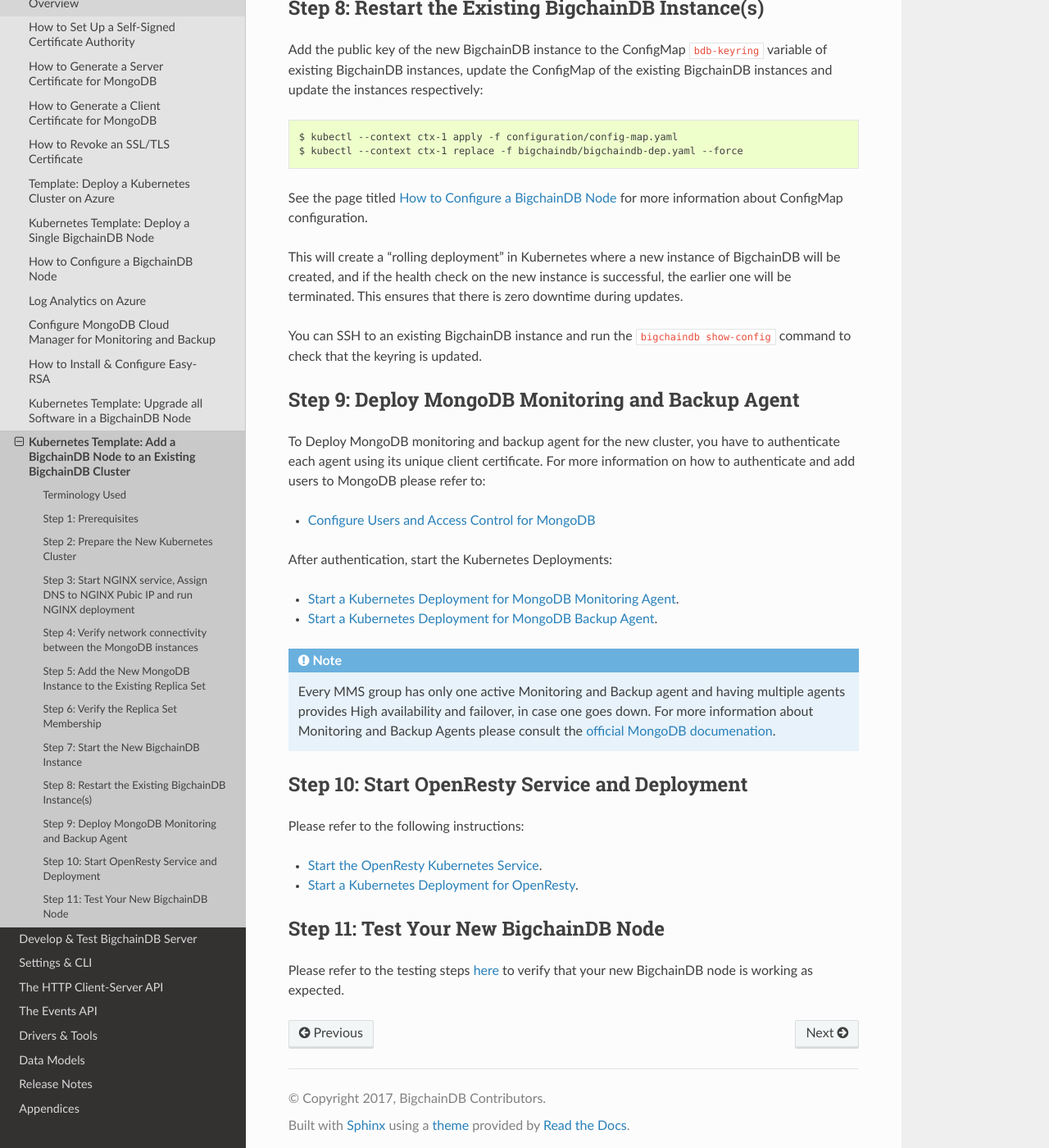
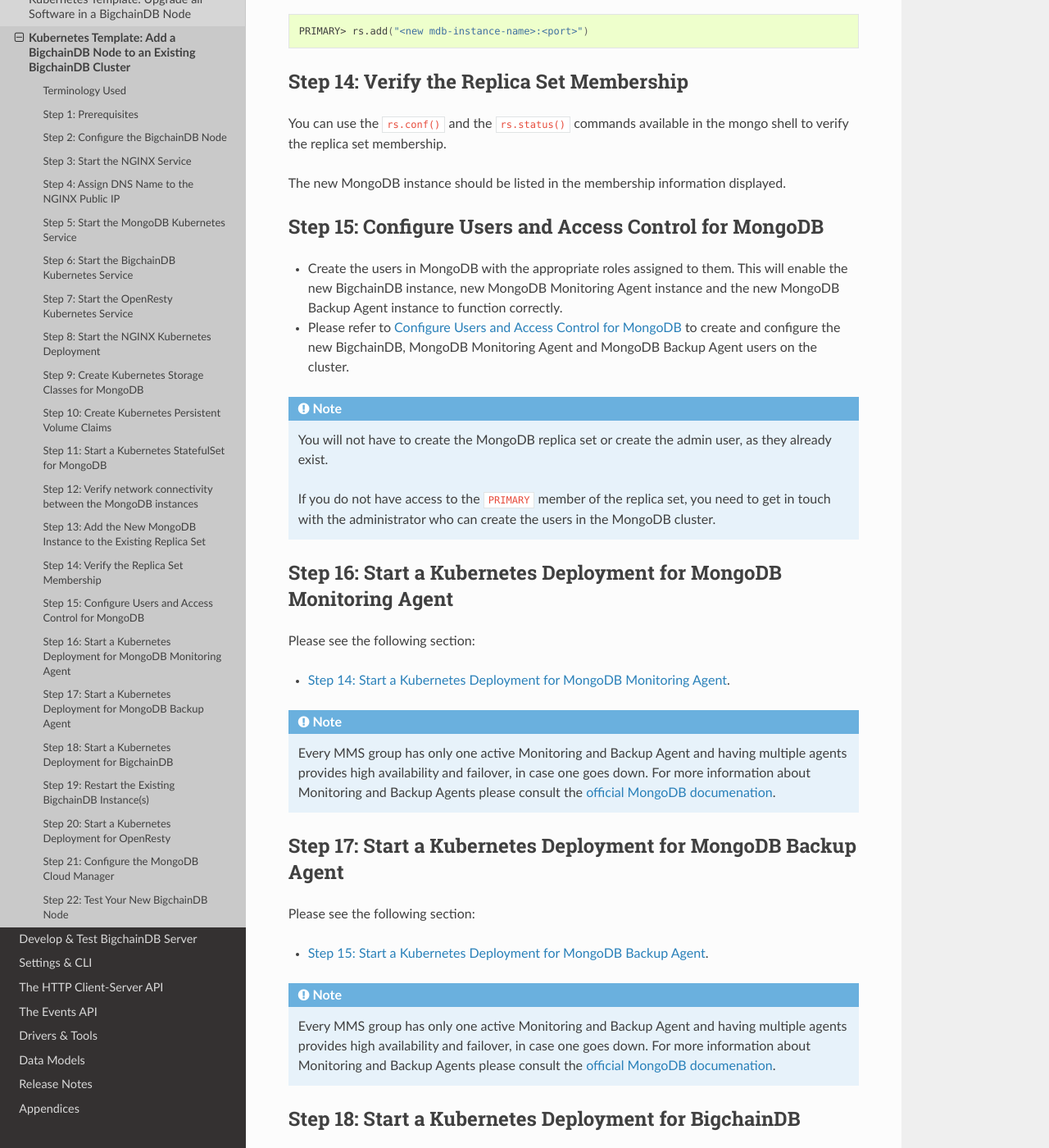
Before and after one commit to bigchaindb/bigchaindb, a Sphinx documentation site: the page built from docs/server/source/production-deployment-template/add-node-on-kubernetes.rst, in a window 1280 px wide and 1400 px high, scrolled down 4497 px. Shown: the whole window at 82% size. Built offline with Sphinx 7.4.7 and the Read the Docs theme 2.0.0, drawn with Linux system fonts in a browser that asks for light colours; pages that are not in the unit, such as notebooks, are missing from menus; some of the changed text lies outside the part shown.

Commit message:
Changes to multi-node deployment

```diff
--- a/docs/server/source/production-deployment-template/add-node-on-kubernetes.rst
+++ b/docs/server/source/production-deployment-template/add-node-on-kubernetes.rst
@@ -47,21 +47,17 @@
 Step 1: Prerequisites
 ---------------------
 
-* A public/private key pair for the new BigchainDB instance.
+* :ref:`List of all the things to be done by each node operator <Things Each Node Operator Must Do>`.
 
 * The public key should be shared offline with the other existing BigchainDB
   nodes in the existing BigchainDB cluster.
 
 * You will need the public keys of all the existing BigchainDB nodes.
 
-* Client Certificate for the new BigchainDB Server to identify itself to the cluster.
-
 * A new Kubernetes cluster setup with kubectl configured to access it.
 
 * Some familiarity with deploying a BigchainDB node on Kubernetes.
   See our :doc:`other docs about that <node-on-kubernetes>`.
-
-* You will need a client certificate for each MongoDB monitoring and backup agent.
 
 Note: If you are managing multiple Kubernetes clusters, from your local
 system, you can run ``kubectl config view`` to list all the contexts that
@@ -77,33 +73,86 @@
    $ kubectl --context ctx-2 proxy --port 8002
 
 
-Step 2: Prepare the New Kubernetes Cluster
-------------------------------------------
+Step 2: Configure the BigchainDB Node
+-------------------------------------
 
-Follow the steps in the sections to set up Storage Classes and Persistent Volume
-Claims, and to run MongoDB in the new cluster:
-
-1. :ref:`Add Storage Classes <Step 10: Create Kubernetes Storage Classes for MongoDB>`.
-2. :ref:`Add Persistent Volume Claims <Step 11: Create Kubernetes Persistent Volume Claims>`.
-3. :ref:`Create the Config Map <Step 3: Configure Your BigchainDB Node>`.
-4. :ref:`Prepare the Kubernetes Secrets <Step 3: Configure Your BigchainDB Node>`, as per your
-   requirement i.e. if you do not want a certain functionality, just remove it from the
-   ``configuration/secret.yaml``.
-5. :ref:`Run MongoDB instance <Step 12: Start a Kubernetes StatefulSet for MongoDB>`.
+See the section on how to :ref:`configure your BigchainDB node <How to Configure a BigchainDB Node>`.
 
 
-Step 3: Start NGINX service, Assign DNS to NGINX Pubic IP and run NGINX deployment
-----------------------------------------------------------------------------------
+Step 3:  Start the NGINX Service
+--------------------------------
 
-Please see the following pages:
+Please see the following section:
 
 * :ref:`Start NGINX service <Step 4: Start the NGINX Service>`.
+
+
+Step 4: Assign DNS Name to the NGINX Public IP
+----------------------------------------------
+
+Please see the following section:
+
 * :ref:`Assign DNS to NGINX Public IP <Step 5: Assign DNS Name to the NGINX Public IP>`.
+
+
+Step 5: Start the MongoDB Kubernetes Service
+--------------------------------------------
+
+Please see the following section:
+
+* :ref:`Start the MongoDB Kubernetes Service <Step 6: Start the MongoDB Kubernetes Service>`.
+
+
+Step 6: Start the BigchainDB Kubernetes Service
+-----------------------------------------------
+
+Please see the following section:
+
+* :ref:`Start the BigchainDB Kubernetes Service <Step 7: Start the BigchainDB Kubernetes Service>`.
+
+
+Step 7: Start the OpenResty Kubernetes Service
+----------------------------------------------
+
+Please see the following section:
+
+* :ref:`Start the OpenResty Kubernetes Service <Step 8: Start the OpenResty Kubernetes Service>`.
+
+
+Step 8: Start the NGINX Kubernetes Deployment
+---------------------------------------------
+
+Please see the following section:
+
 * :ref:`Run NGINX deployment <Step 9: Start the NGINX Kubernetes Deployment>`.
 
 
-Step 4: Verify network connectivity between the MongoDB instances
------------------------------------------------------------------
+Step 9: Create Kubernetes Storage Classes for MongoDB
+-----------------------------------------------------
+
+Please see the following section:
+
+* :ref:`Step 10: Create Kubernetes Storage Classes for MongoDB`.
+
+
+Step 10: Create Kubernetes Persistent Volume Claims
+---------------------------------------------------
+
+Please see the following section:
+
+* :ref:`Step 11: Create Kubernetes Persistent Volume Claims`.
+
+
+Step 11: Start a Kubernetes StatefulSet for MongoDB
+---------------------------------------------------
+
+Please see the following section:
+
+* :ref:`Step 12: Start a Kubernetes StatefulSet for MongoDB`.
+
+
+Step 12: Verify network connectivity between the MongoDB instances
+------------------------------------------------------------------
 
 Make sure your MongoDB instances can access each other over the network. *If* you are deploying
 the new MongoDB node in a different cluster or geographical location using Azure Kubernetes Container
@@ -115,14 +164,18 @@
 replica set. Unless you already have explicitly set up networking for ``mdb-instance-0`` to communicate with ``mdb-instance-1`` and
 vice versa, we will have to add a Kubernetes Service in each cluster to accomplish this goal in order to set up a
 MongoDB replica set.
+It is similar to ensuring that there is a ``CNAME`` record in the DNS
+infrastructure to resolve ``mdb-instance-X`` to the host where it is actually available.
+We can do this in Kubernetes using a Kubernetes Service of ``type``
+``ExternalName``.
 
 * This configuration is located in the file ``mongodb/mongo-ext-conn-svc.yaml``.
 
 * Set the name of the ``metadata.name`` to the host name of the MongoDB instance you are trying to connect to.
-  For instance if you are configuring this service on cluster with `mdb-instance-0` then the ``metadata.name`` will
+  For instance if you are configuring this service on cluster with ``mdb-instance-0`` then the ``metadata.name`` will
   be ``mdb-instance-1`` and vice versa.
 
-* Set ``spec.ports.port[0]`` to the ``mongodb-backend-port`` from the ConfigMap.
+* Set ``spec.ports.port[0]`` to the ``mongodb-backend-port`` from the ConfigMap for the other cluster.
 
 * Set ``spec.externalName`` to the FQDN mapped to NGINX Public IP of the cluster you are trying to connect to.
   For more information about the FQDN please refer to: :ref:`Assign DNS Name to the NGINX Public
@@ -132,9 +185,14 @@
    This operation needs to be replicated ``n-1`` times per node for a ``n`` node cluster, with the respective FQDNs
    we need to communicate with.
 
+   If you are not the system administrator of the cluster, you have to get in
+   touch with the system administrator/s of the other ``n-1`` clusters and
+   share with them your instance name (``mdb-instance-name`` in the ConfigMap)
+   and the FQDN for your node (``cluster-fqdn`` in the ConfigMap).
 
-Step 5: Add the New MongoDB Instance to the Existing Replica Set
-----------------------------------------------------------------
+
+Step 13: Add the New MongoDB Instance to the Existing Replica Set
+-----------------------------------------------------------------
 
 Note that by ``replica set``, we are referring to the MongoDB replica set,
 not a Kubernetes' ``ReplicaSet``.
@@ -167,11 +225,11 @@
 
 .. code:: bash
 
-   PRIMARY> rs.add("<fqdn>:<port>")
+   PRIMARY> rs.add("<new mdb-instance-name>:<port>")
 
 
-Step 6: Verify the Replica Set Membership
------------------------------------------
+Step 14: Verify the Replica Set Membership
+------------------------------------------
 
 You can use the ``rs.conf()`` and the ``rs.status()`` commands available in the
 mongo shell to verify the replica set membership.
@@ -180,15 +238,60 @@
 displayed.
 
 
-Step 7: Start the New BigchainDB Instance
------------------------------------------
+Step 15: Configure Users and Access Control for MongoDB
+-------------------------------------------------------
 
-Get the file ``bigchaindb-dep.yaml`` from GitHub using:
+* Create the users in MongoDB with the appropriate roles assigned to them. This
+  will enable the new BigchainDB instance, new MongoDB Monitoring Agent
+  instance and the new MongoDB Backup Agent instance to function correctly.
 
-.. code:: bash
+* Please refer to
+  :ref:`Configure Users and Access Control for MongoDB <Step 13: Configure
+  Users and Access Control for MongoDB>` to create and configure the new
+  BigchainDB, MongoDB Monitoring Agent and MongoDB Backup Agent users on the
+  cluster.
 
-   $ wget https://raw.githubusercontent.com/bigchaindb/bigchaindb/master/k8s/bigchaindb/bigchaindb-dep.yaml
+.. note::
+   You will not have to create the MongoDB replica set or create the admin user, as they already exist.
 
+   If you do not have access to the ``PRIMARY`` member of the replica set, you
+   need to get in touch with the administrator who can create the users in the
+   MongoDB cluster.
+
+
+
+Step 16: Start a Kubernetes Deployment for MongoDB Monitoring Agent
+-------------------------------------------------------------------
+
+Please see the following section:
+
+* :ref:`Step 14: Start a Kubernetes Deployment for MongoDB Monitoring Agent`.
+
+.. note::
+   Every MMS group has only one active Monitoring and Backup Agent and having
+   multiple agents provides high availability and failover, in case one goes
+   down. For more information about Monitoring and Backup Agents please
+   consult the `official MongoDB documenation
+   <https://docs.cloudmanager.mongodb.com/tutorial/move-agent-to-new-server/>`_.
+
+
+Step 17: Start a Kubernetes Deployment for MongoDB Backup Agent
+---------------------------------------------------------------
+
+Please see the following section:
+
+* :ref:`Step 15: Start a Kubernetes Deployment for MongoDB Backup Agent`.
+
+.. note::
+   Every MMS group has only one active Monitoring and Backup Agent and having
+   multiple agents provides high availability and failover, in case one goes
+   down. For more information about Monitoring and Backup Agents please
+   consult the `official MongoDB documenation
+   <https://docs.cloudmanager.mongodb.com/tutorial/move-agent-to-new-server/>`_.
+
+
+Step 18: Start a Kubernetes Deployment for BigchainDB
+-----------------------------------------------------
 
 * Set ``metadata.name`` and ``spec.template.metadata.labels.app`` to the
   value set in ``bdb-instance-name`` in the ConfigMap, followed by
@@ -216,72 +319,64 @@
 * Uncomment the env var ``BIGCHAINDB_KEYRING``, it will pick up the
   ``:`` delimited list of all the public keys in the BigchainDB cluster from the ConfigMap.
 
-* Authenticate the new BigchainDB instance using the client x.509 certificate with MongoDB. We need to specify the
-  user name *as seen in the certificate* issued to the BigchainDB instance in order to authenticate correctly.
-  Please refer to: :ref:`Configure Users and Access Control for MongoDB <Step 13: Configure Users and Access Control for MongoDB>`
-
 Create the required Deployment using:
 
 .. code:: bash
 
    $ kubectl --context ctx-2 apply -f bigchaindb-dep.yaml
 
-You can check its status using the command ``kubectl get deploy -w``
+You can check its status using the command ``kubectl --context ctx-2 get deploy -w``
 
 
-Step 8: Restart the Existing BigchainDB Instance(s)
----------------------------------------------------
+Step 19: Restart the Existing BigchainDB Instance(s)
+----------------------------------------------------
 
-Add the public key of the new BigchainDB instance to the ConfigMap ``bdb-keyring``
-variable of existing BigchainDB instances, update the ConfigMap of the existing
-BigchainDB instances and update the instances respectively:
+* Add the public key of the new BigchainDB instance to the ConfigMap
+  ``bdb-keyring`` variable of all the existing BigchainDB instances.
+  Update all the existing ConfigMap using:
 
 .. code:: bash
 
    $ kubectl --context ctx-1 apply -f configuration/config-map.yaml
-   $ kubectl --context ctx-1 replace -f bigchaindb/bigchaindb-dep.yaml --force
+
+* Uncomment the ``BIGCHAINDB_KEYRING`` variable from the
+  ``bigchaindb/bigchaindb-dep.yaml`` to refer to the keyring updated in the
+  ConfigMap.
+  Update the running BigchainDB instance using:
+
+.. code:: bash
+
+   $ kubectl --context ctx-1 delete -f bigchaindb/bigchaindb-dep.yaml
+   $ kubectl --context ctx-1 apply -f bigchaindb/bigchaindb-dep.yaml
+
 
 See the page titled :ref:`How to Configure a BigchainDB Node` for more information about
 ConfigMap configuration.
-
-This will create a "rolling deployment" in Kubernetes where a new instance of
-BigchainDB will be created, and if the health check on the new instance is
-successful, the earlier one will be terminated. This ensures that there is
-zero downtime during updates.
 
 You can SSH to an existing BigchainDB instance and run the ``bigchaindb
 show-config`` command to check that the keyring is updated.
 
 
-Step 9: Deploy MongoDB Monitoring and Backup Agent
---------------------------------------------------
+Step 20: Start a Kubernetes Deployment for OpenResty
+----------------------------------------------------
 
-To Deploy MongoDB monitoring and backup agent for the new cluster, you have to authenticate each agent using its
-unique client certificate. For more information on how to authenticate and add users to MongoDB please refer to:
+Please see the following section:
 
-* :ref:`Configure Users and Access Control for MongoDB<Step 13: Configure Users and Access Control for MongoDB>`
-
-After authentication, start the Kubernetes Deployments:
-
-* :ref:`Start a Kubernetes Deployment for MongoDB Monitoring Agent <Step 14: Start a Kubernetes Deployment for MongoDB Monitoring Agent>`.
-* :ref:`Start a Kubernetes Deployment for MongoDB Backup Agent <Step 15: Start a Kubernetes Deployment for MongoDB Backup Agent>`.
-
-.. note::
-   Every MMS group has only one active Monitoring and Backup agent and having multiple agents provides High availability and failover, in case
-   one goes down. For more information about Monitoring and Backup Agents please consult the `official MongoDB documenation <https://docs.cloudmanager.mongodb.com/tutorial/move-agent-to-new-server/>`_.
+* :ref:`Step 17: Start a Kubernetes Deployment for OpenResty`.
 
 
-Step 10: Start OpenResty Service and Deployment
----------------------------------------------------------
+Step 21: Configure the MongoDB Cloud Manager
+--------------------------------------------
 
-Please refer to the following instructions:
+* MongoDB Cloud Manager auto-detects the members of the replica set and
+  configures the agents to act as a master/slave accordingly.
 
-* :ref:`Start the OpenResty Kubernetes Service <Step 8: Start the OpenResty Kubernetes Service>`.
-* :ref:`Start a Kubernetes Deployment for OpenResty <Step 17: Start a Kubernetes Deployment for OpenResty>`.
+* You can verify that the new MongoDB instance is detected by the
+  Monitoring and Backup Agent using the Cloud Manager UI.
 
 
-Step 11: Test Your New BigchainDB Node
+Step 22: Test Your New BigchainDB Node
 --------------------------------------
 
-Please refer to the testing steps :ref:`here <Step 19: Verify the BigchainDB
-Node Setup>` to verify that your new BigchainDB node is working as expected.
+* Please refer to the testing steps :ref:`here <Step 19: Verify the BigchainDB
+  Node Setup>` to verify that your new BigchainDB node is working as expected.
--- a/docs/server/source/production-deployment-template/node-config-map-and-secrets.rst
+++ b/docs/server/source/production-deployment-template/node-config-map-and-secrets.rst
@@ -83,7 +83,7 @@
   documentation. Your BigchainDB cluster may use a different naming convention.
 
 
-vars.ngx-ndb-instance-name and Similar
+vars.ngx-mdb-instance-name and Similar
 ~~~~~~~~~~~~~~~~~~~~~~~~~~~~~~~~~~~~~~
 
 NGINX needs the FQDN of the servers inside the cluster to be able to forward
```
Also changed, not shown: other parts of docs/server/source/production-deployment-template/add-node-on-kubernetes.rst (+2 -2 lines), docs/server/source/production-deployment-template/client-tls-certificate.rst (+15 -3 lines), docs/server/source/production-deployment-template/node-on-kubernetes.rst (+11 -11 lines), docs/server/source/production-deployment-template/template-kubernetes-azure.rst (+8 -7 lines), docs/server/source/production-deployment-template/workflow.rst (+4 -6 lines), 3 other files.
